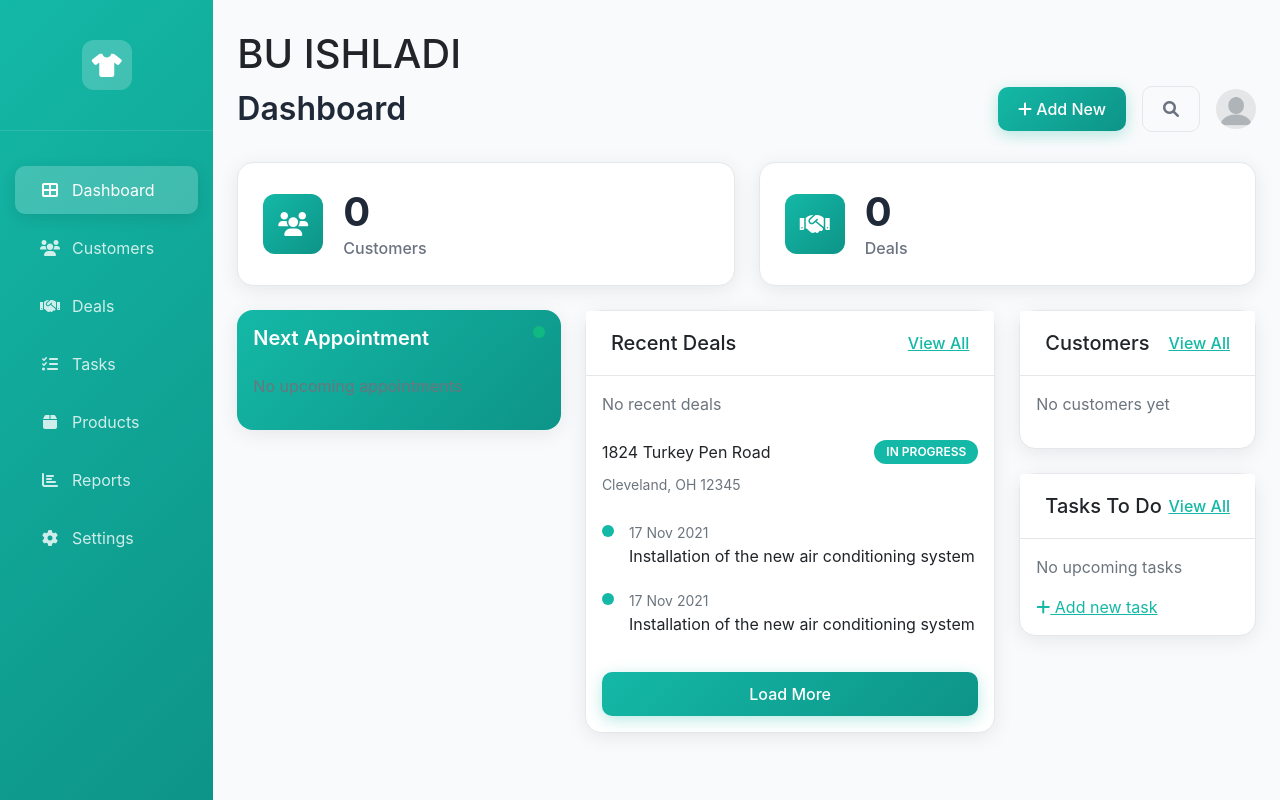
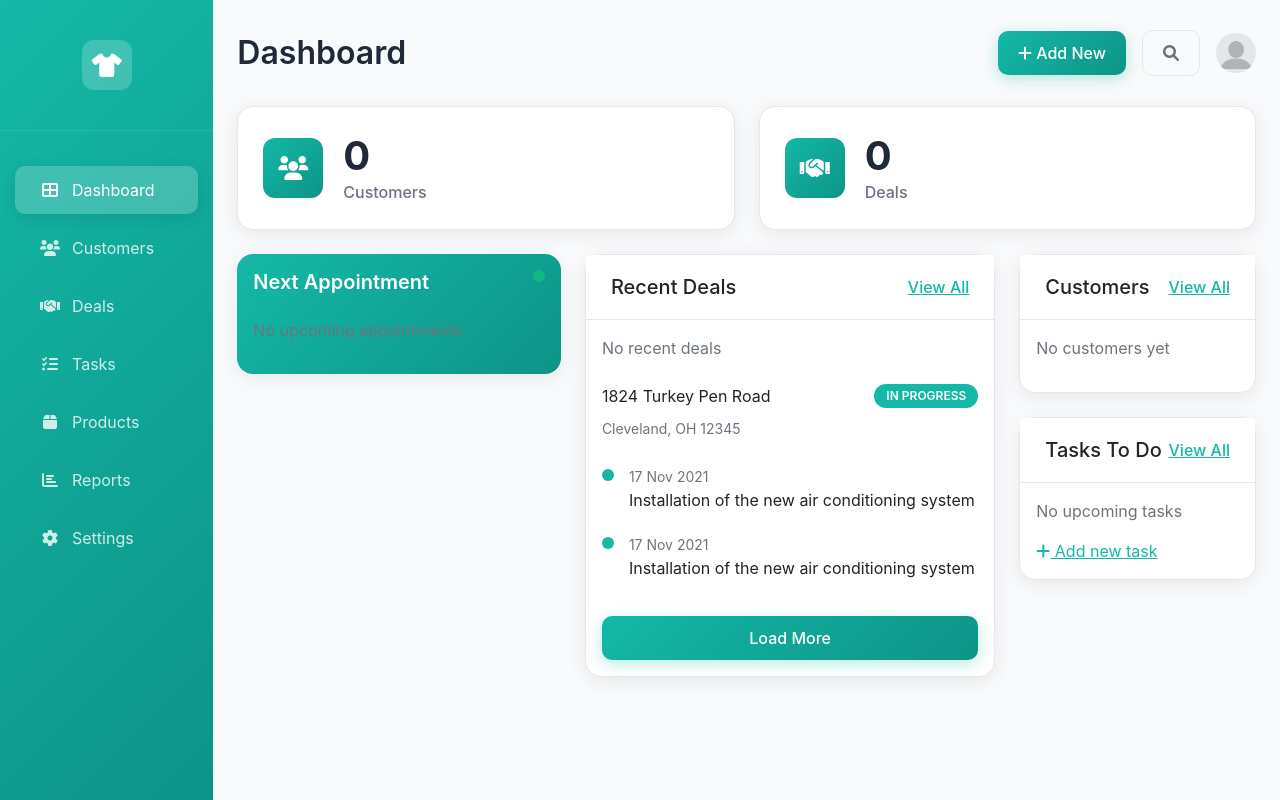
Before and after one commit to Zarnigor/ERP, a Django app: page / in a window 1280 px wide. Run offline with Django 5.2, Linux system fonts and the light colour scheme; data that the repository does not hold is empty.

Commit message:
Update dashboard.html

```diff
--- a/templates/erp/dashboard.html
+++ b/templates/erp/dashboard.html
@@ -4,9 +4,6 @@
 {% block title %}Dashboard - Clothes Shop ERP{% endblock %}
 
 {% block content %}
-
-<h1> BU ISHLADI </h1>
-
 <div class="dashboard-header">
     <div class="d-flex justify-content-between align-items-center">
         <h1 class="page-title">Dashboard</h1>
```
